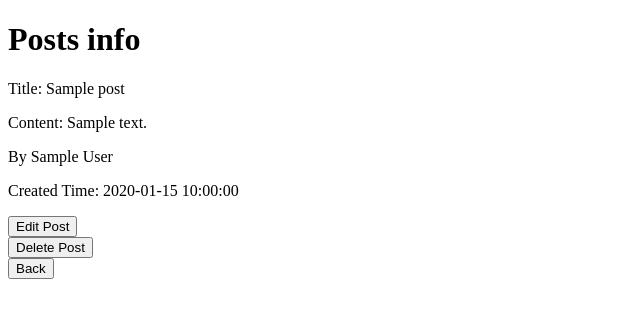
After one commit to miaozy9/springboard-Practice, a Flask app: page /posts/1 in a window 1280 px wide. The commit adds this page. Shown: the top 318 px of the page, without its empty margins (0-640 px from the left). Run offline with Flask 2, Linux system fonts and the light colour scheme; tables that the repository leaves empty hold one stand-in row (values such as "Sample post").

Commit message:
blogly pt-2

```diff
--- a/23/blogly/app.py
+++ b/23/blogly/app.py
@@ -1,6 +1,6 @@
 from flask import Flask, request, redirect, render_template
 from flask_debugtoolbar import DebugToolbarExtension
-from models import db, connect_db, User
+from models import db, connect_db, User, Post
 
 app = Flask(__name__)
 app.config['SQLALCHEMY_DATABASE_URI'] = "postgres:///blogly"
@@ -43,14 +43,12 @@ def users_show(user_id):
     user = User.query.get_or_404(user_id)
     return render_template('users/info.html', user=user)
 
-
-###
-@app.route('/users/edit/<int:user_id>',methods=["GET"])
+@app.route('/users/<int:user_id>/edit',methods=["GET"])
 def edit_form(user_id):
     user = User.query.get_or_404(user_id)
     return render_template('users/edit.html', user=user)
 
-@app.route('/users/edit/<int:user_id>',methods=["POST"])
+@app.route('/users/<int:user_id>/edit',methods=["POST"])
 def edit_user(user_id):
     user = User.query.get_or_404(user_id)
     user.first_name = request.form['first_name']
@@ -61,9 +59,57 @@ def edit_user(user_id):
     db.session.commit()
     return redirect("/users")
 
-@app.route('/users/delete/<int:user_id>',methods=["POST"])
+@app.route('/users/<int:user_id>/delete',methods=["POST"])
 def delete_user(user_id):
     user = User.query.get_or_404(user_id)
     db.session.delete(user)
     db.session.commit()
     return redirect("/users")
+
+
+
+
+###post
+
+@app.route('/users/<int:user_id>/posts/new',methods=["GET"])
+def create_post_form(user_id):
+    user = User.query.get_or_404(user_id)
+    return render_template('posts/newPost.html', user=user)
+
+@app.route('/users/<int:user_id>/posts/new',methods=["POST"])
+def create_post(user_id):
+    user = User.query.get_or_404(user_id)
+    new_post = Post(title=request.form['title'],
+                    content=request.form['content'],
+                    user=user)
+    db.session.add(new_post)
+    db.session.commit()
+    return redirect(f"/users/{user_id}")
+
+@app.route('/posts/<int:post_id>')
+def posts_show(post_id):
+    post = Post.query.get_or_404(post_id)
+    return render_template('posts/show.html', post=post)
+
+
+@app.route('/posts/<int:post_id>/edit',methods=["GET"])
+def edit_post_form(post_id):
+    post = Post.query.get_or_404(post_id)
+    return render_template('posts/edit.html', post=post)
+
+@app.route('/posts/<int:post_id>/edit',methods=["POST"])
+def edit_post(post_id):
+    post = Post.query.get_or_404(post_id)
+    post.title = request.form['title']
+    post.content = request.form['content']
+    db.session.add(post)
+    db.session.commit()
+
+    return redirect(f"/users/{post.user_id}")
+
+@app.route('/posts/<int:post_id>/delete',methods=["POST"])
+def delete_post(post_id):
+    post = Post.query.get_or_404(post_id)
+    db.session.delete(post)
+    db.session.commit()
+    return redirect(f"/users/{post.user_id}")
--- a/23/blogly/models.py
+++ b/23/blogly/models.py
@@ -1,4 +1,5 @@
 from flask_sqlalchemy import SQLAlchemy
+import datetime
 
 db = SQLAlchemy()
 
@@ -28,3 +29,27 @@ class User(db.Model):
     @property
     def full_name(self):
         return f"{self.first_name} {self.last_name}"
+
+class Post(db.Model):
+    __tablename__ = "posts"
+    id = db.Column(db.Integer,
+                     primary_key=True,
+                     autoincrement=True)
+
+    title = db.Column(db.String(50),
+                     nullable=False,
+                     unique=False)
+
+    content = db.Column(db.String,
+                     nullable=False,
+                     unique=False)
+
+    user_id = db.Column(db.Integer,
+                     db.ForeignKey('users.id'),
+                     nullable=False)
+
+    created_at = db.Column(db.DateTime,
+                     nullable=False,
+                     default=datetime.datetime.now)
+
+    user = db.relationship("User", backref = "posts")
--- /dev/null
+++ b/23/blogly/templates/posts/show.html
@@ -0,0 +1,33 @@
+<!DOCTYPE html>
+<html lang="en">
+
+<head>
+  <title>Current Post</title>
+</head>
+
+<body>
+  <h1>Posts info</h1>
+
+  <div>
+  <p>Title: {{ post.title }}</p>
+  <p>Content: {{ post.content}}</p>
+  <p> By {{post.user.full_name}}</p>
+  <p> Created Time: {{post.created_at}}</p>
+
+  <form action="/posts/{{ post.id }}/edit" method="get">
+    <button type="submit">Edit Post</button>
+  </form>
+
+  <form action="/posts/{{ post.id }}/delete" method="post">
+    <button type="submit">Delete Post</button>
+  </form>
+
+  <form action="/users/{{ post.user.id }}">
+    <button type="submit">Back</button>
+  </form>
+
+  </div>
+
+</body>
+
+</html>
--- a/23/blogly/templates/users/edit.html
+++ b/23/blogly/templates/users/edit.html
@@ -8,7 +8,7 @@
 <body>
   <h1>Edit Users</h1>
 
-  <form action="/users/edit/{{user.id}}" method="POST">
+  <form action="/users/{{user.id}}/edit" method="POST">
     <input type="text" name="first_name" placeholder="name">
     <input type="text" name="last_name" placeholder="last_name">
     <input type="text" name="image_url" placeholder="image_url">
```
Also changed, not shown: 23/blogly/templates/posts/edit.html (added, +18 -0 lines), 23/blogly/templates/posts/newPost.html (added, +19 -0 lines), 23/blogly/templates/users/info.html (+14 -2 lines).
